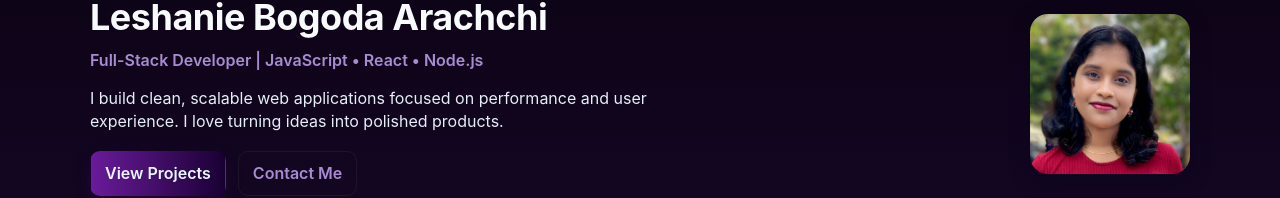
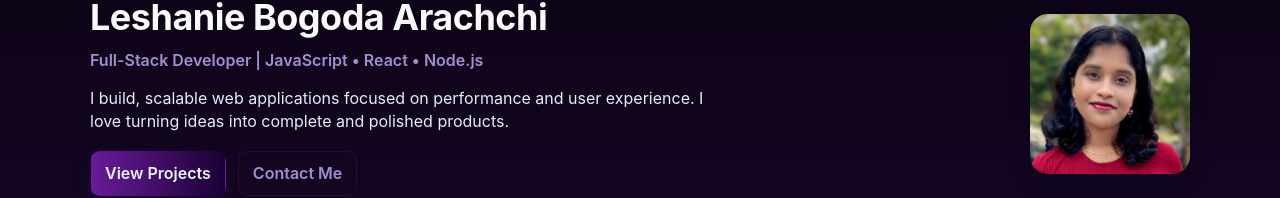
Before and after one commit to LeshanieM/Portfolio, a plain HTML site: page index.html in a window 1280 px wide. Shown: the part 125-323 px from the top of the page. Drawn offline with Linux system fonts and the light colour scheme.

Commit message:
updated bio

```diff
--- a/index.html
+++ b/index.html
@@ -30,8 +30,8 @@
                 Full-Stack Developer | JavaScript • React • Node.js
               </p>
               <p class="intro">
-                I build clean, scalable web applications focused on performance
-                and user experience. I love turning ideas into polished
+                I build, scalable web applications focused on performance and
+                user experience. I love turning ideas into complete and polished
                 products.
               </p>
               <div class="cta">
```
